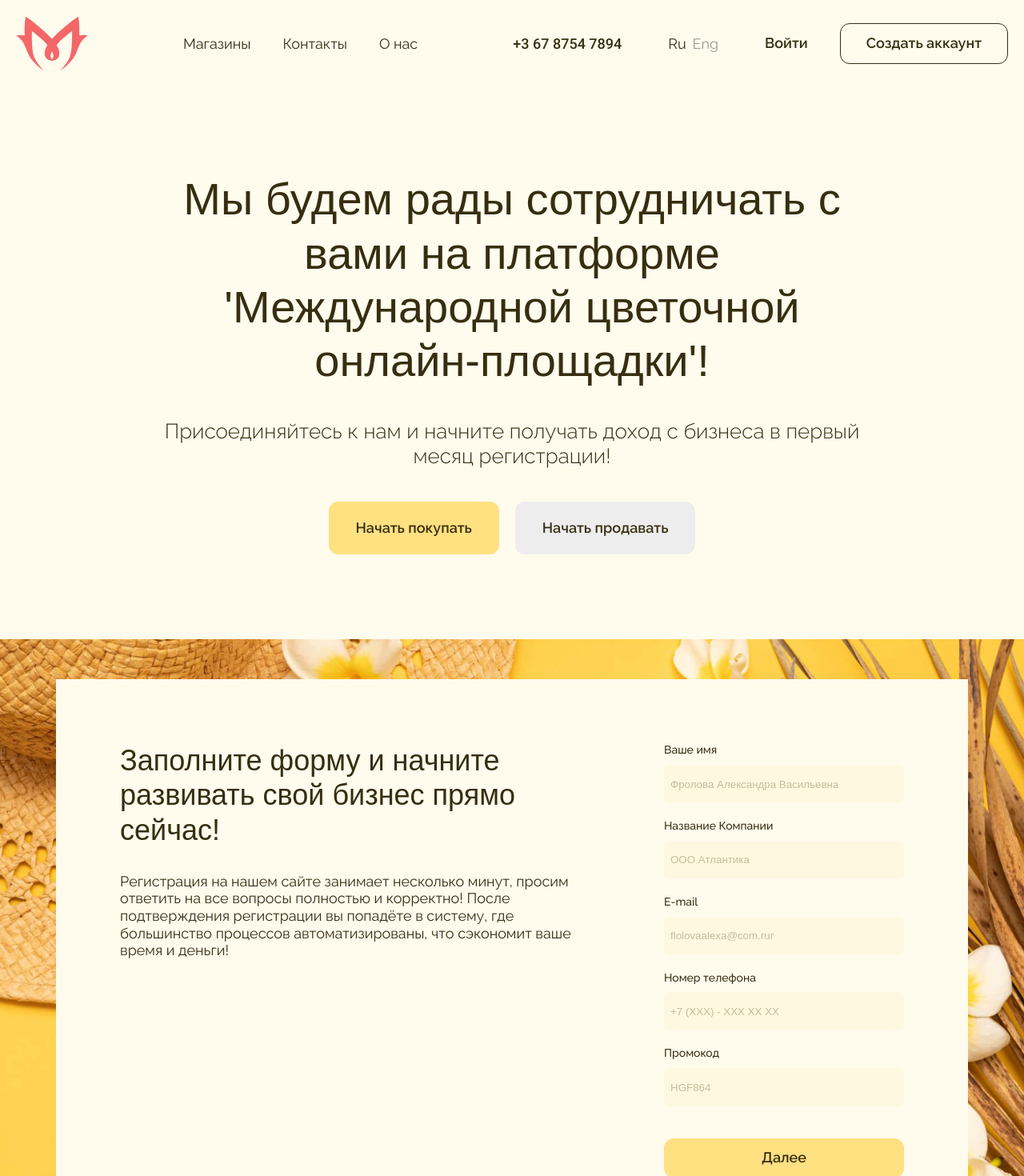
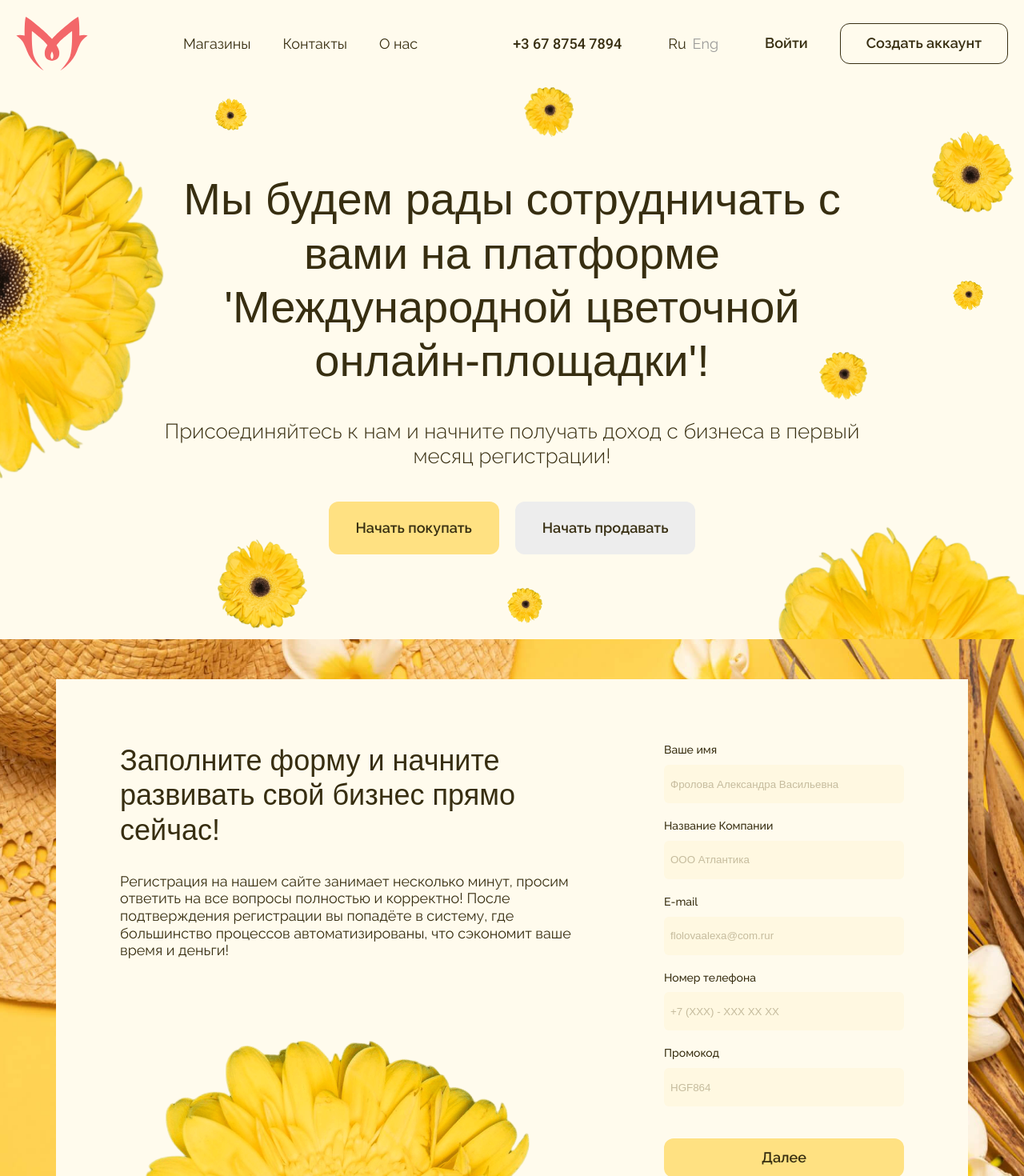
Before and after one commit to iwwwolf/modesto-test, a Vue app: page / in a window 1280 px wide. Shown: the top 1470 px of the page at 80% size. Built offline with nearby package versions, Linux system fonts and the light colour scheme; a web font is replaced by a local one.

Commit message:
flowers added

```diff
--- a/src/assets/style/components/button.scss
+++ b/src/assets/style/components/button.scss
@@ -25,8 +25,8 @@ button,
 }
 
 .button {
+
   // Variants
-
   &_link {
     background-color: transparent;
     padding: 0;
@@ -62,7 +62,8 @@ button,
 }
 
 .button__icon {
-  display: block;
+  display: flex;
+  align-items: center;
 
   path {
     fill: currentColor;
--- a/src/assets/style/components/form-section.scss
+++ b/src/assets/style/components/form-section.scss
@@ -31,6 +31,8 @@
   gap: $indent-large;
   max-width: 688px;
   margin: 0 auto;
+  position: relative;
+  overflow: hidden;
 
   @media (min-width: $bp-tablet) {
     padding: $indent-large;
@@ -54,4 +56,27 @@
   & > * {
     margin: 0;
   }
+
+  @media (min-width: $bp-desktop) {
+    padding-bottom: 180px;
+  }
 }
+
+.form-section__flower {
+  display: none;
+  width: 564px;
+  position: absolute;
+  left: 60px;
+  bottom: 0;
+  transform: translateY(55%);
+
+  img {
+    display: block;
+    max-width: 100%;
+    height: auto;
+  }
+
+  @media (min-width: $bp-desktop) {
+    display: block;
+  }
+}
--- a/src/assets/style/components/header.scss
+++ b/src/assets/style/components/header.scss
@@ -5,9 +5,8 @@
   padding-top: $indent-small;
   padding-bottom: $indent-small;
   font-size: $font-size-mobile;
-  background-color: $page-background-color;
-  left: 0;
-  top: 0;
+  position: relative;
+  z-index: 1;
 
   @media (min-width: $bp-tablet) {
     padding-top: $indent-default;
--- a/src/assets/style/components/intro.scss
+++ b/src/assets/style/components/intro.scss
@@ -1,7 +1,9 @@
 @import "../variables.scss";
 
 .intro {
+  position: relative;
   font-weight: 300;
+  overflow: hidden;
 
   @media (min-width: $bp-tablet) {
     font-size: 26px;
@@ -39,3 +41,171 @@
     margin: 0;
   }
 }
+
+.intro {
+  perspective: 300px;
+  perspective-origin: center center;
+  overflow-x:hidden;
+}
+
+.intro__flowers-block {
+  width: 100%;
+  height: 100%;
+  position: absolute;
+  top: 0;
+  left: 0;
+}
+
+.intro__flower {
+  position: absolute;
+  z-index: -1;
+
+  img {
+    display: block;
+    max-width: 100%;
+    height: auto;
+  }
+}
+
+.intro__flower_1 {
+  width: 100px;
+  top: 40px;
+  left: -5%;
+
+  @media (min-width: $bp-tablet) {
+    width: 140px;
+    top: 1%;
+  }
+
+  @media (min-width: $bp-desktop) {
+    width: 36.4%;
+    top: 4%;
+    right: 84%;
+    left: auto;
+  }
+}
+
+.intro__flower_2 {
+  width: 18px;
+  top: 30px;
+  left: 40%;
+  transform: rotate(180deg);
+
+  @media (min-width: $bp-tablet) {
+    width: 40px;
+    top: 46%;
+    left: -1%;
+  }
+  @media (min-width: $bp-desktop) {
+    width: 40px;
+    top: 2%;
+    left: 21%;
+  }
+}
+
+.intro__flower_3 {
+  width: 42px;
+  top: 5px;
+  right: 8%;
+  transform: rotate(180deg);
+
+  @media (min-width: $bp-tablet) {
+    width: 68px;
+    right: 1%;
+  }
+
+  @media (min-width: $bp-desktop) {
+    width: 102px;
+    top: 8%;
+    right: 1%;
+  }
+}
+
+.intro__flower_4 {
+  width: 42px;
+  bottom: 5%;
+  left: 8%;
+  transform: rotate(180deg);
+
+  @media (min-width: $bp-tablet) {
+    width: 102px;
+    left: 8%;
+  }
+
+  @media (min-width: $bp-desktop) {
+    width: 8.75%;
+    left: auto;
+    right: 70%;
+    bottom: 2%;
+  }
+}
+
+.intro__flower_5 {
+  width: 122px;
+  bottom: -8%;
+  right: 24%;
+
+  @media (min-width: $bp-tablet) {
+    width: 26px;
+    bottom: 8%;
+    right: 49%;
+  }
+
+  @media (min-width: $bp-desktop) {
+    width: 44px;
+    bottom: 3%;
+    right: 47%;
+  }
+}
+
+.intro__flower_6 {
+  width: 24px;
+  bottom: 5%;
+  right: 1%;
+  transform: rotate(180deg);
+
+  @media (min-width: $bp-tablet) {
+    width: 246px;
+    bottom: -7%;
+    right: -12%;
+  }
+
+  @media (min-width: $bp-desktop) {
+    width: 30.7%;
+    bottom: -36%;
+    right: -4%;
+  }
+}
+
+.intro__flower_7 {
+  display: none;
+
+  @media (min-width: $bp-tablet) {
+    display: block;
+    width: 38px;
+    top: 35%;
+    right: 4%;
+  }
+}
+
+.intro__flower_8 {
+  display: none;
+
+  @media (min-width: $bp-desktop) {
+    display: block;
+    width: 62px;
+    top: 0;
+    right: 44%;
+  }
+}
+
+.intro__flower_9 {
+  display: none;
+
+  @media (min-width: $bp-desktop) {
+    display: block;
+    width: 60px;
+    top: 48%;
+    left: 80%;
+  }
+}
--- a/src/components/FormSection.vue
+++ b/src/components/FormSection.vue
@@ -11,6 +11,9 @@
           </p>
         </div>
         <RegistrationForm />
+        <div class="form-section__flower">
+          <img src="../assets/images/flower.png" alt="">
+        </div>
       </div>
     </div>
   </section>
--- a/src/components/IntroSection.vue
+++ b/src/components/IntroSection.vue
@@ -8,6 +8,35 @@
           <ButtonComponent variant="primary" size="large" scrollTo="#registrationSection">Начать покупать</ButtonComponent>
           <ButtonComponent variant="secondary" size="large" scrollTo="#registrationSection">Начать продавать</ButtonComponent>
         </ButtonsBlock>
+      </div>
+    </div>
+    <div class="intro__flowers-block">
+      <div class="intro__flower intro__flower_1">
+        <img src="../assets/images/flower.png" alt="">
+      </div>
+      <div class="intro__flower intro__flower_2">
+        <img src="../assets/images/flower.png" alt="">
+      </div>
+      <div class="intro__flower intro__flower_3">
+        <img src="../assets/images/flower.png" alt="">
+      </div>
+      <div class="intro__flower intro__flower_4">
+        <img src="../assets/images/flower.png" alt="">
+      </div>
+      <div class="intro__flower intro__flower_5">
+        <img src="../assets/images/flower.png" alt="">
+      </div>
+      <div class="intro__flower intro__flower_6">
+        <img src="../assets/images/flower.png" alt="">
+      </div>
+      <div class="intro__flower intro__flower_7">
+        <img src="../assets/images/flower.png" alt="">
+      </div>
+      <div class="intro__flower intro__flower_8">
+        <img src="../assets/images/flower.png" alt="">
+      </div>
+      <div class="intro__flower intro__flower_9">
+        <img src="../assets/images/flower.png" alt="">
       </div>
     </div>
   </section>
```
Also changed, not shown: src/components/RegistrationForm.vue (+0 -12 lines).
